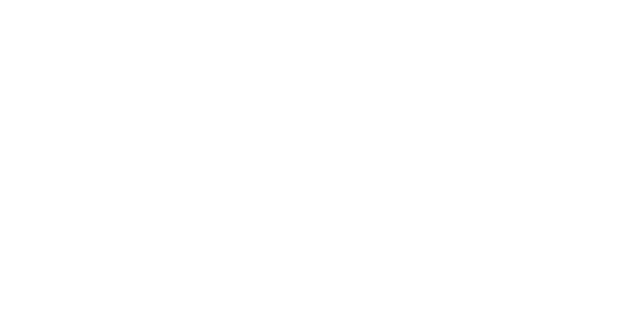
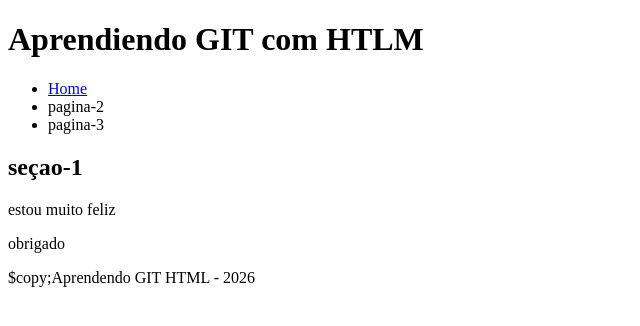
Before and after one commit to velascoguzmanvictorhugo-ui/exemplo-repo-front-1tdspy-2026, a plain HTML site: page pagina1.html in a window 1280 px wide. Shown: the whole page, without its empty margins (0-640 px from the left). Drawn offline with Linux system fonts and the light colour scheme.

Commit message:
pagina 1 criada e conetada a home.

```diff
--- a/pagina1.html
+++ b/pagina1.html
@@ -0,0 +1,38 @@
+<!DOCTYPE html>
+<!-- este e DTD do html. -->
+<!-- cometario -->
+<html lang="pt-BR">
+
+       <head>
+		<meta charset="UTF-8">
+		<title>Primeira Aula</title>
+	</head>
+
+	<body>
+		<header>
+		   <h1>Aprendiendo GIT com HTLM</h1>
+		   <nav>
+		    <ul>
+			    <li> <a href="./index.HTML">Home</a></li>
+				<li>pagina-2</li>
+				<li>pagina-3</li>
+			</ul>
+		   </nav>
+		</header>
+		<main>
+		  <section>
+                      <h2>seçao-1</h2>
+                      <p>estou muito feliz</p>
+		      <p>obrigado</p>
+		  </section>
+
+		</main>
+  		<footer>
+		   <p>$copy;Aprendendo GIT HTML - 2026</p>
+		<footer>
+
+
+
+
+	</body>
+</html>
```
Also changed, not shown: index.html (+7 -0 lines).
